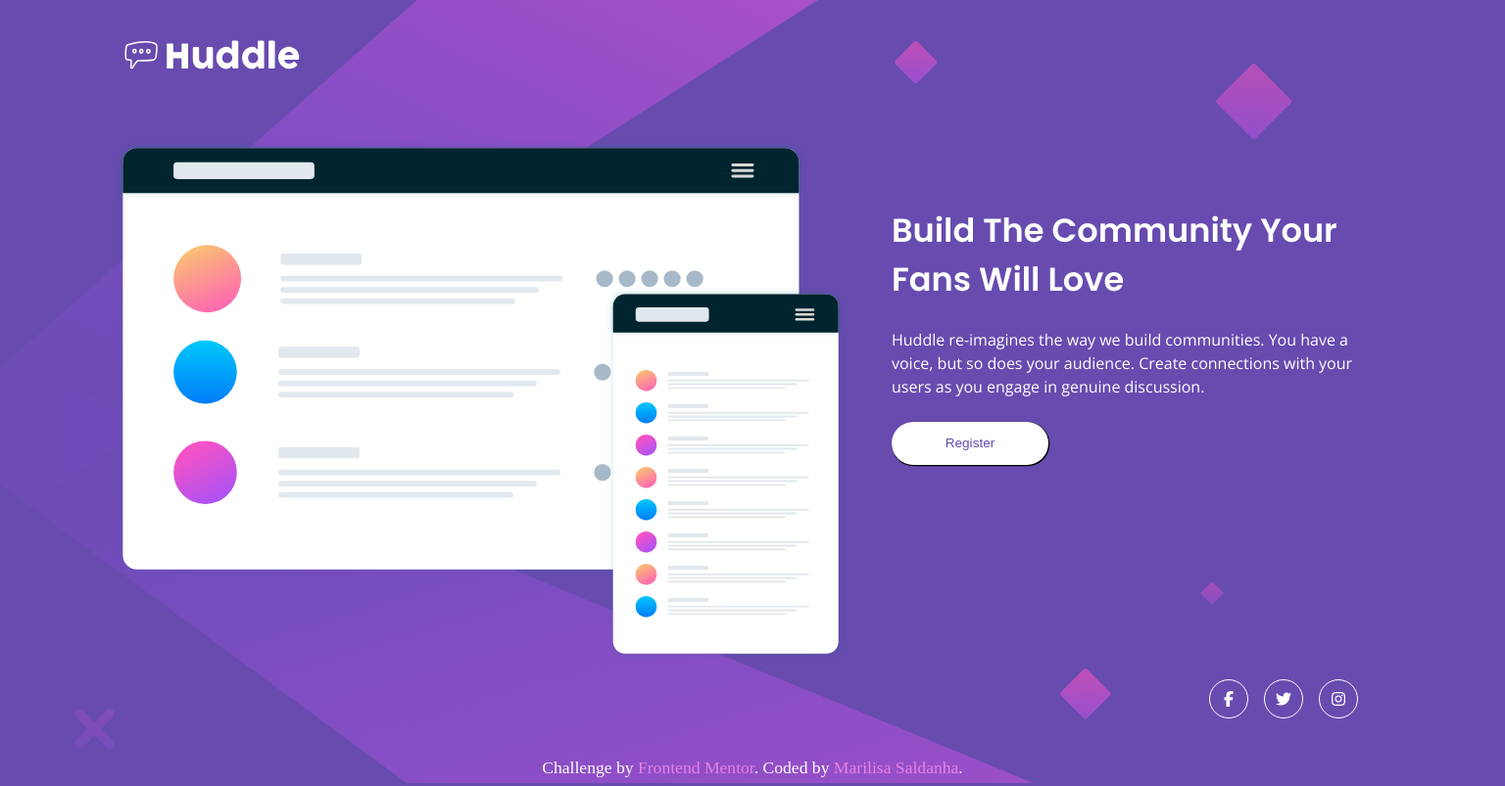
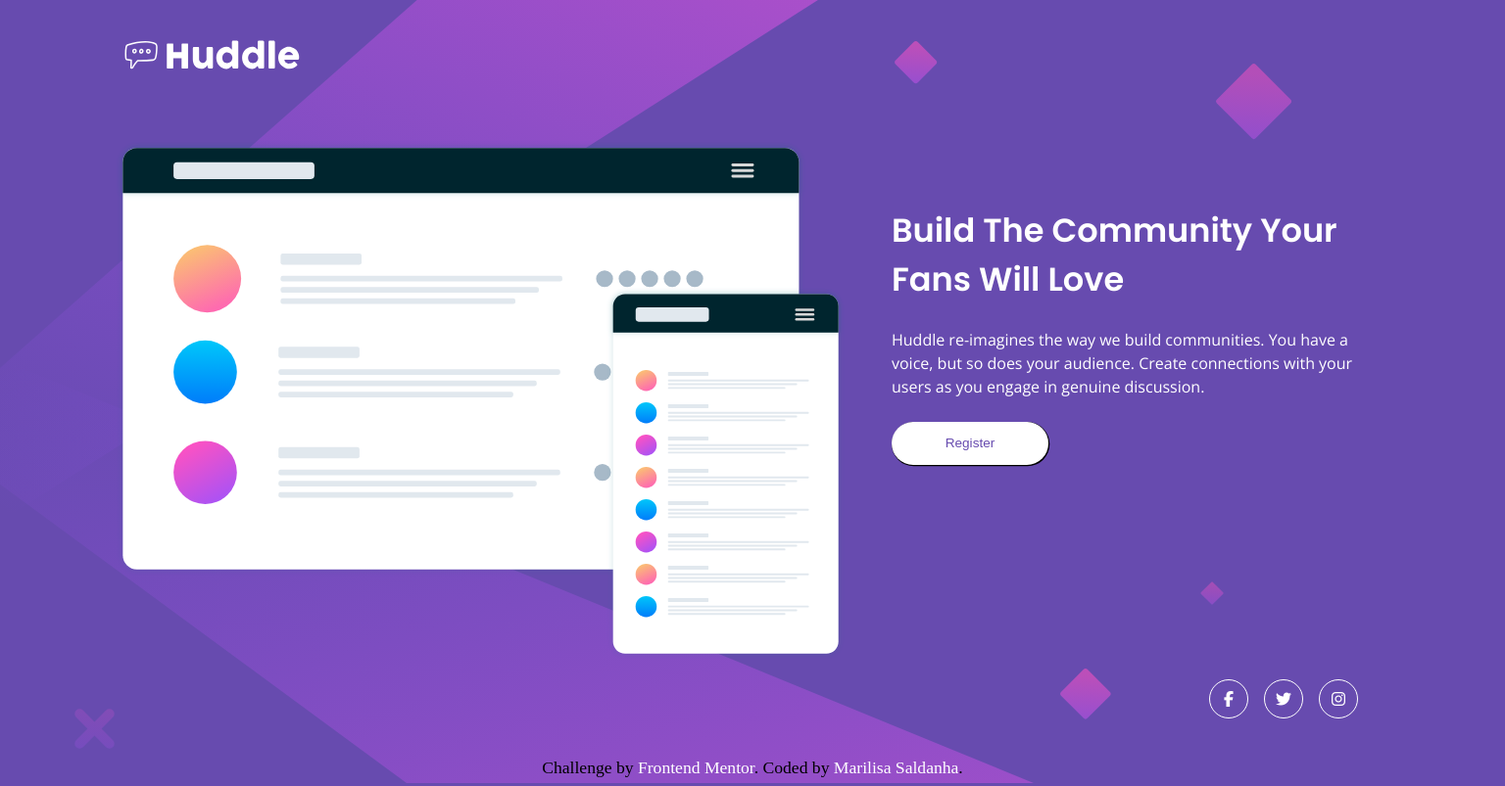
Before and after one commit to marilisa-saldanha/huddle-landing-page-with-single-introductory-section-master, a plain HTML site: page index.html in a window 1536 px wide. Shown: the whole page at 98% size. Drawn offline with nearby package versions, Linux system fonts and the light colour scheme.

Commit message:
update README and style.css

```diff
--- a/css/style.css
+++ b/css/style.css
@@ -296,6 +296,11 @@ footer .social i:hover {
 
   .attribution {
     font-size: 1.1rem;
+    color: hsl(0, 0%, 0%);
+  }
+
+  .attribution a {
+    color: hsl(0, 0%, 100%);
   }
 }
 
```
Also changed, not shown: 1 other file.
